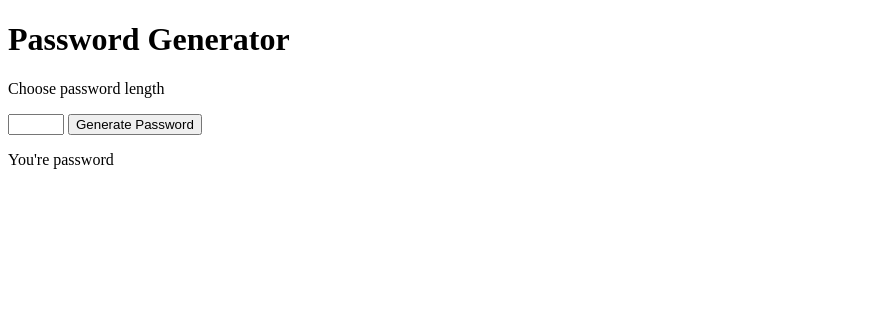
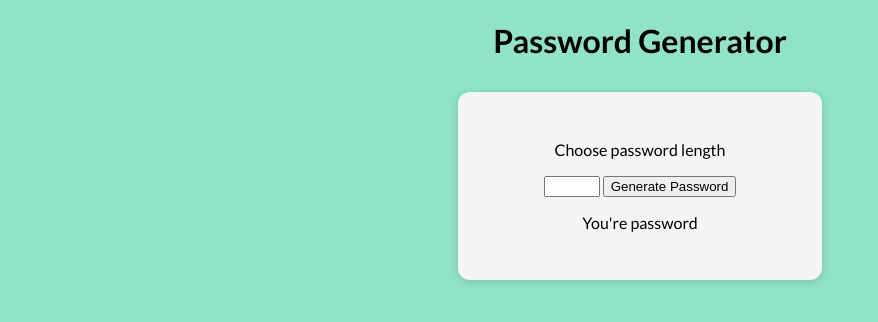
Before and after one commit to enchevdev/Password-Generator, a website built with Vite: page index.html in a window 1280 px wide. Shown: the whole page, without its empty margins (0-878 px from the left). Built offline with nearby package versions, Linux system fonts and the light colour scheme; a web font is replaced by a local one.

Commit message:
Style password generator

```diff
--- a/index.html
+++ b/index.html
@@ -3,18 +3,27 @@
   <head>
     <meta charset="UTF-8" />
     <meta name="viewport" content="width=device-width, initial-scale=1.0" />
+    <link rel="stylesheet" href="main.css" />
+    <link rel="preconnect" href="https://fonts.googleapis.com" />
+    <link rel="preconnect" href="https://fonts.gstatic.com" crossorigin />
+    <link
+      href="https://fonts.googleapis.com/css2?family=Lato:ital,wght@0,100;0,300;0,400;0,700;0,900;1,100;1,300;1,400;1,700;1,900&family=Scoutie+Sans:ital,wght@0,200..800;1,200..800&display=swap"
+      rel="stylesheet"
+    />
+
     <title>Password Generator</title>
   </head>
   <body>
     <h1>Password Generator</h1>
+    <div class="password-kolom">
+      <p>Choose password length</p>
 
-    <p>Choose password length</p>
+      <input id="passwordLength" type="number" min="6" max="30" />
 
-    <input id="passwordLength" type="number" min="6" max="30" />
+      <button id="btn">Generate Password</button>
 
-    <button id="btn">Generate Password</button>
-
-    <p id="passwordResult">You're password</p>
+      <p id="passwordResult">You're password</p>
+    </div>
   </body>
-<script type="module" src="/main.ts"></script>
+  <script type="module" src="/main.ts"></script>
 </html>
--- /dev/null
+++ b/main.css
@@ -0,0 +1,16 @@
+body {
+  font-family: "Lato", sans-serif;
+  margin: 0;
+  text-align: center;
+  background-color: rgb(144, 227, 199);
+}
+
+.password-kolom {
+  background-color: whitesmoke;
+  padding: 2rem;
+  margin: 2rem auto;
+  width: 300px;
+  border-radius: 12px;
+  box-shadow: 0 2px 8px rgba(0, 0, 0, 0.15);
+  text-align: center;
+}
--- a/main.ts
+++ b/main.ts
@@ -8,9 +8,7 @@ const cijfers: string = "0123456789";
 const specialeTekens: string = "&$*`£/+=-;?@#";
 
 btn?.addEventListener("click", () => {
-  const lengte: number = Number(
-    (passwordLength as HTMLInputElement).value,
-  );
+  const lengte: number = Number((passwordLength as HTMLInputElement).value);
 
   let samenVoegen: string =
     kleinLetters + hoofdLetters + cijfers + specialeTekens;
```
Also changed, not shown: 1 other file.
